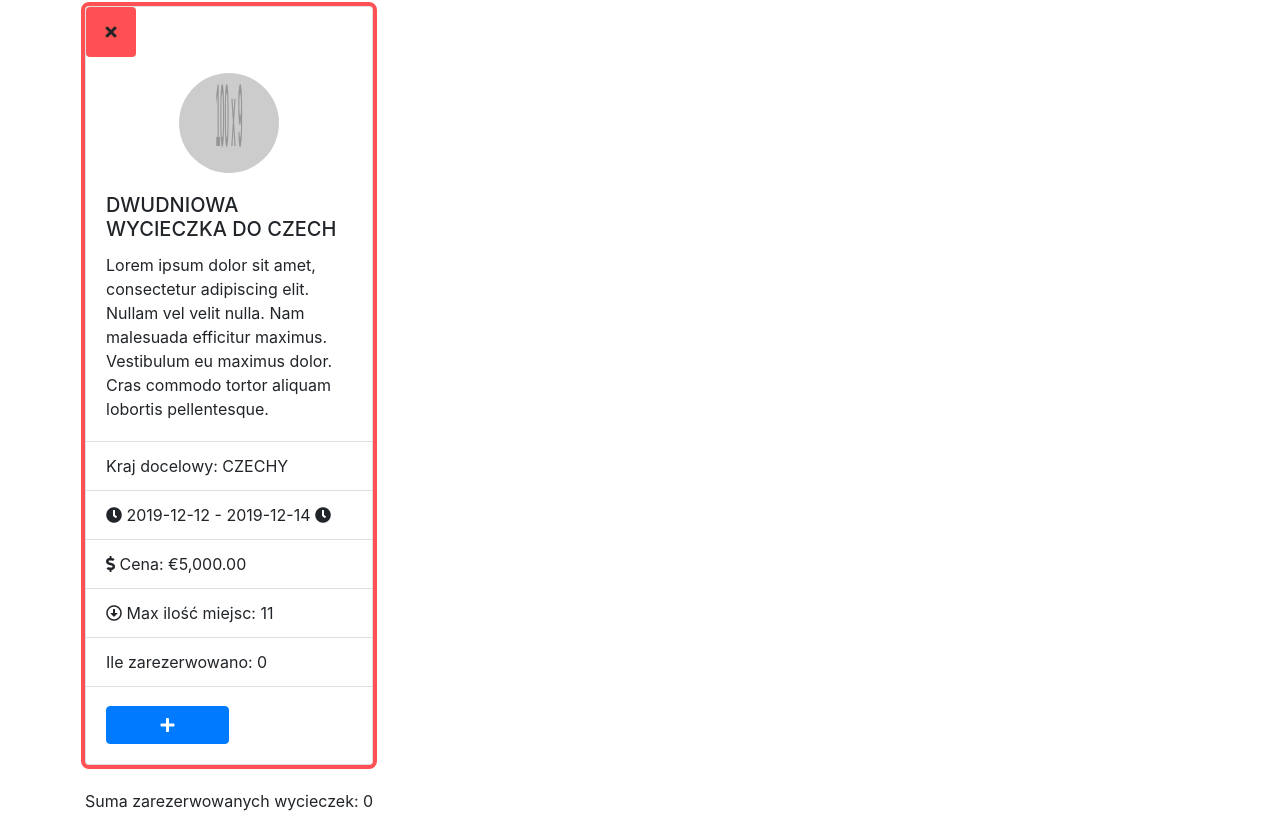
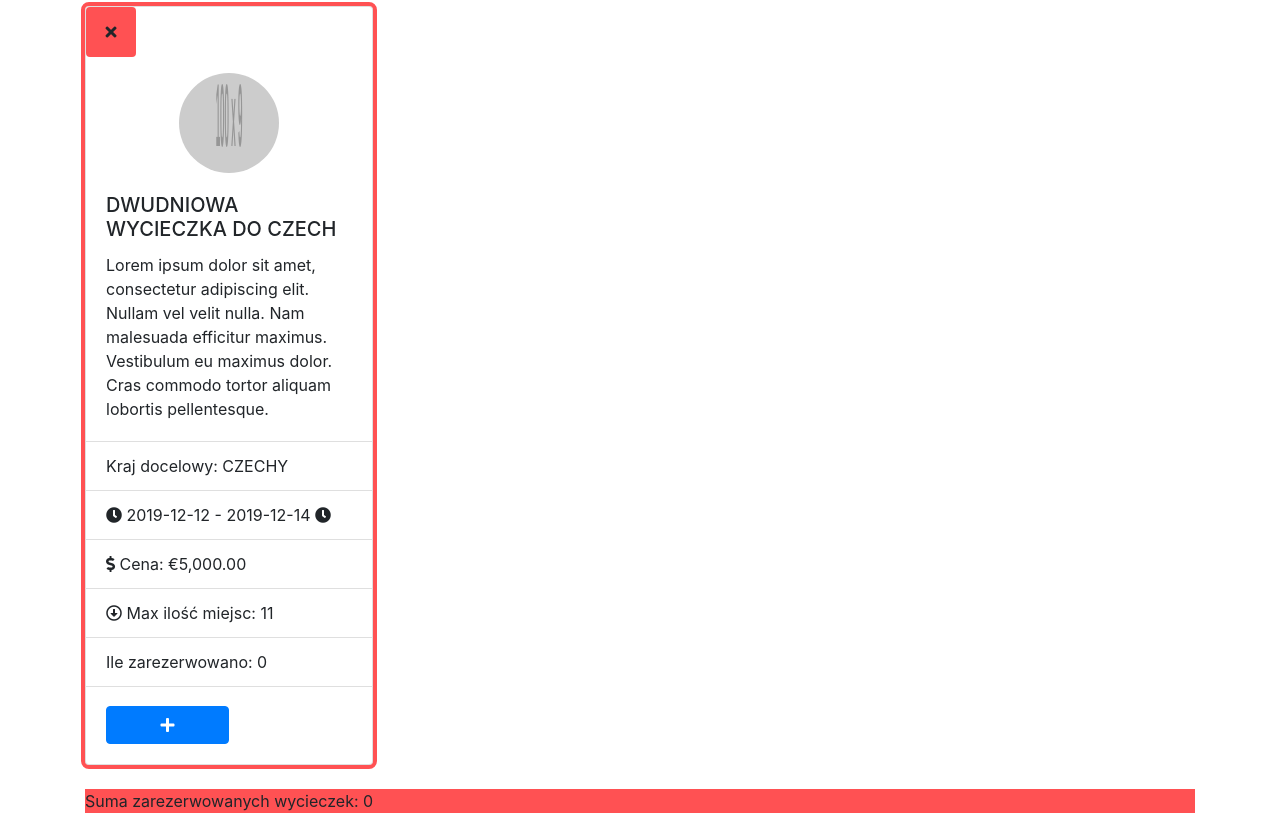
Before and after one commit to szymonsadowski3/ZPW_Angular, an Angular app: page / in a window 1280 px wide. Shown: the part 5643-6472 px from the top of the page. Built offline with nearby package versions, Linux system fonts and the light colour scheme.

Commit message:
- implemented hooks for displaying cheapest/most expensive

```diff
--- /dev/null
+++ b/src/app/components/lista-wycieczek.component.css
@@ -0,0 +1,7 @@
+.low-sum {
+  background-color: #ff5153;
+}
+
+.high-sum {
+  background-color: #24ff82;
+}
--- a/src/app/components/lista-wycieczek.component.ts
+++ b/src/app/components/lista-wycieczek.component.ts
@@ -1,6 +1,7 @@
 import {Component, Input} from '@angular/core';
 
 @Component({
+  styleUrls: ['./lista-wycieczek.component.css'],
   selector: 'lista-wycieczek-component',
   template: `
     <h1 class="mt-4 mb-4">Wycieczki</h1>
@@ -27,9 +28,15 @@ import {Component, Input} from '@angular/core';
 })
 export class ListaWycieczekComponent {
   @Input() wycieczki;
-  @Input() minElement: any;
-  @Input() maxElement: any;
+
+  minElement: any;
+  maxElement: any;
   sum = 0;
+
+  ngOnInit() {
+    this.findMinElement();
+    this.findMaxElement();
+  }
 
   calculateSumOfReservedTrips(message) {
     console.log(message);
@@ -40,6 +47,20 @@ export class ListaWycieczekComponent {
   }
 
   removeTrip(trip) {
-    this.wycieczki = this.wycieczki.filter(item => item !== trip); // TODO: recalculate min and max element when removed
+    this.wycieczki = this.wycieczki.filter(item => item !== trip);
+    this.findMinElement();
+    this.findMaxElement();
+  }
+
+  findMinElement() {
+    this.minElement = this.wycieczki.reduce((prev, current) => {
+      return (prev.cenaJednostkowa < current.cenaJednostkowa) ? prev : current
+    });
+  }
+
+  findMaxElement() {
+    this.maxElement = this.wycieczki.reduce((prev, current) => {
+      return (prev.cenaJednostkowa > current.cenaJednostkowa) ? prev : current
+    });
   }
 }
--- a/src/app/components/wycieczka.component.css
+++ b/src/app/components/wycieczka.component.css
@@ -26,3 +26,7 @@
   height: 50px;
   background-color: #ff5153;
 }
+
+.low-available-places h5 {
+  color: #ff7b3d;
+}
--- a/src/app/wycieczki.component.html
+++ b/src/app/wycieczki.component.html
@@ -1,24 +1,7 @@
-<style>
-  .low-available-places h5 {
-    color: #ff7b3d;
-  }
-
-  .low-sum {
-    background-color: #ff5153;
-  }
-
-  .high-sum {
-    background-color: #24ff82;
-  }
-
-</style>
-
 <div class="container">
   <header-component></header-component>
 
   <lista-wycieczek-component
     [wycieczki]="items"
-    [minElement]="minElement"
-    [maxElement]="maxElement"
   ></lista-wycieczek-component>
 </div>
--- a/src/app/wycieczki.component.ts
+++ b/src/app/wycieczki.component.ts
@@ -1,5 +1,4 @@
-import {Component, Output} from '@angular/core';
-import {EventEmitter} from "events";
+import {Component} from '@angular/core';
 
 @Component({
   selector: 'wycieczki',
@@ -8,8 +7,6 @@ import {EventEmitter} from "events";
 })
 export class WycieczkiComponent {
   items;
-  maxElement;
-  minElement;
 
   constructor () {
     this.items = [
@@ -103,14 +100,6 @@ export class WycieczkiComponent {
         ileZarezerwowano: 0,
       },
     ];
-
-    this.maxElement = this.items.reduce((prev, current) => {
-      return (prev.cenaJednostkowa > current.cenaJednostkowa) ? prev : current
-    });
-
-    this.minElement = this.items.reduce((prev, current) => {
-      return (prev.cenaJednostkowa < current.cenaJednostkowa) ? prev : current
-    });
   }
 
 }
```
Lines whose indentation alone changed are shown as unchanged.
